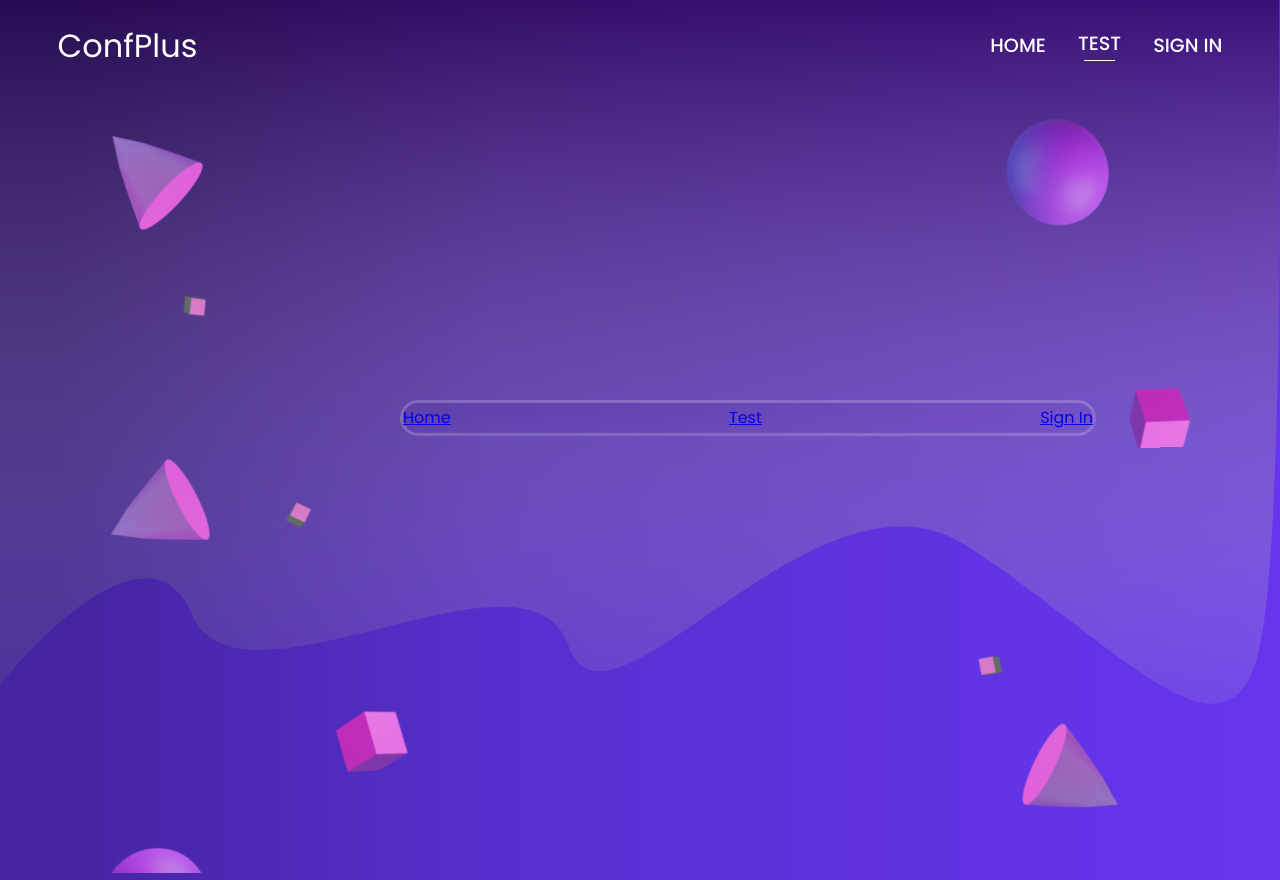
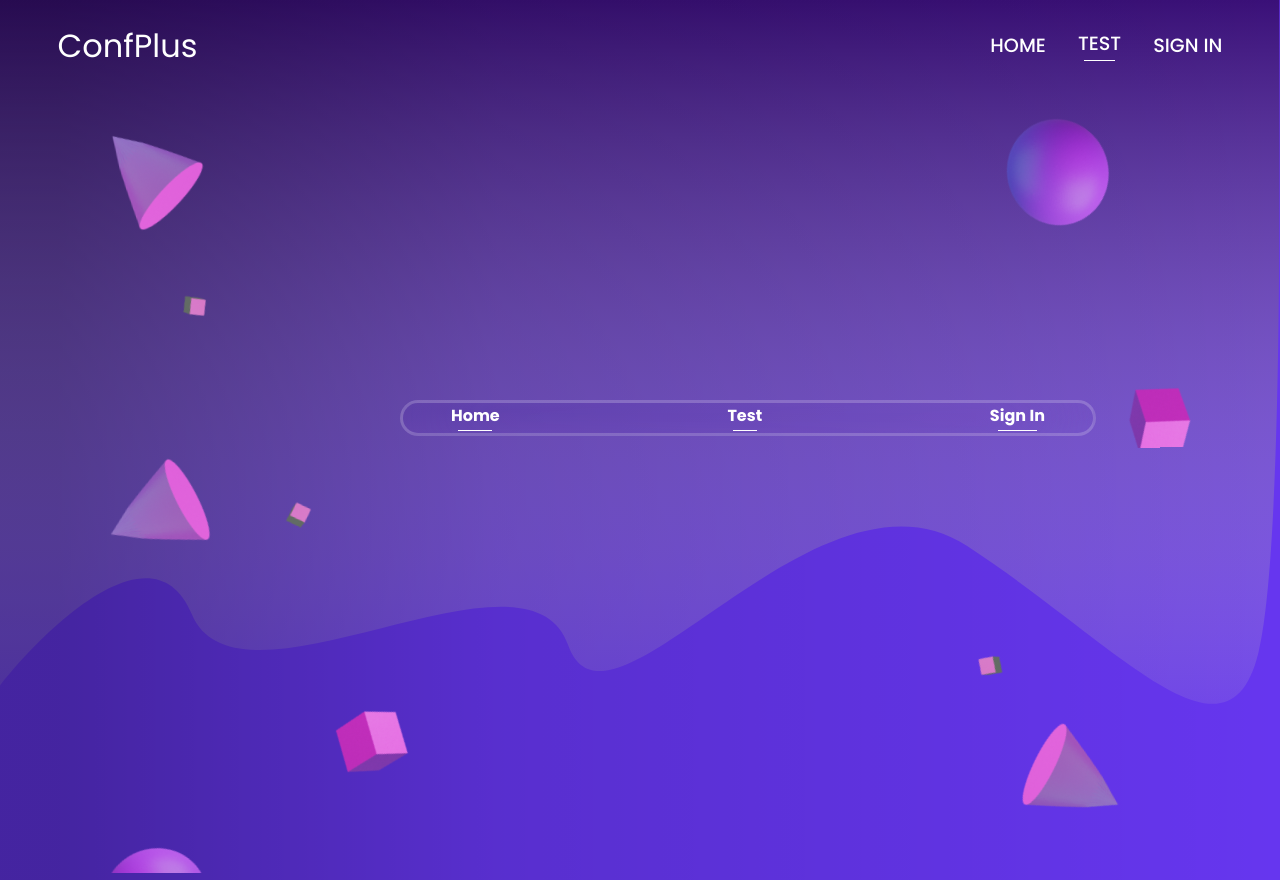
Before and after one commit to ConfPlusDevTeam/confplus-webapp, a Next.js app: page /testPage in a window 1280 px wide. Built offline with nearby package versions, Linux system fonts and the light colour scheme; a web font is replaced by a local one.

Commit message:
feat: tab component small edits

```diff
--- a/app/components/Tabs/Tabs.jsx
+++ b/app/components/Tabs/Tabs.jsx
@@ -21,7 +21,7 @@ export default function Tabs({ links }) {
             }
             onclick={() => setSelected(key)}
             key={key}
-            className={styles.link}
+            className={styles}
           />
         ))}
       </ul>
--- a/app/components/Tabs/Tabs.module.scss
+++ b/app/components/Tabs/Tabs.module.scss
@@ -25,13 +25,15 @@
   flex-direction: row;
   justify-content: space-between;
   padding-top: 0.25rem;
+  padding-left: 3rem;
+  padding-right: 3rem;
 }
 .link {
   color: #fff;
   text-decoration: none;
   font-family: poppins;
-  font-size: 13px;
-  font-weight: 700;
+  font-size: 14px;
+  font-weight: 500;
   position: relative;
   top: 0;
   padding: 1rem 0.5rem 0.5rem 0.5rem;
@@ -41,3 +43,22 @@
     top: 0;
   }
 }
+
+.active {
+  color: #fff;
+  text-decoration: none;
+  font-size: 16px;
+  font-weight: 700;
+  position: relative;
+  transition: all 0.3s ease-in-out;
+  top: -0.15rem;
+  &::before {
+    content: "";
+    position: absolute;
+    left: 15%;
+    bottom: -0.3rem;
+    width: 70%;
+    padding-bottom: 0.3rem;
+    border-bottom: #fff solid 0.1rem;
+  }
+}
--- a/app/testPage/page.jsx
+++ b/app/testPage/page.jsx
@@ -7,7 +7,7 @@ export default function page() {
   const links = [
     {
       name: "Home",
-      link: "/",
+      link: "/testPage",
     },
 
     {
@@ -19,7 +19,7 @@ export default function page() {
     {
       name: "Sign In",
 
-      link: "/signin",
+      link: "/testPage",
     },
   ];
   return <Tabs links={links} />;
```
